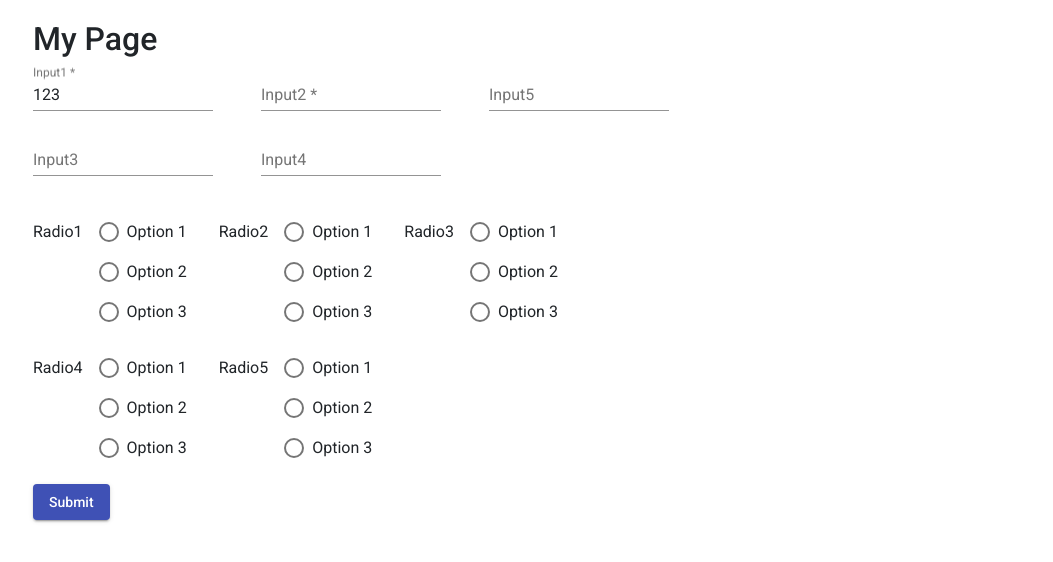
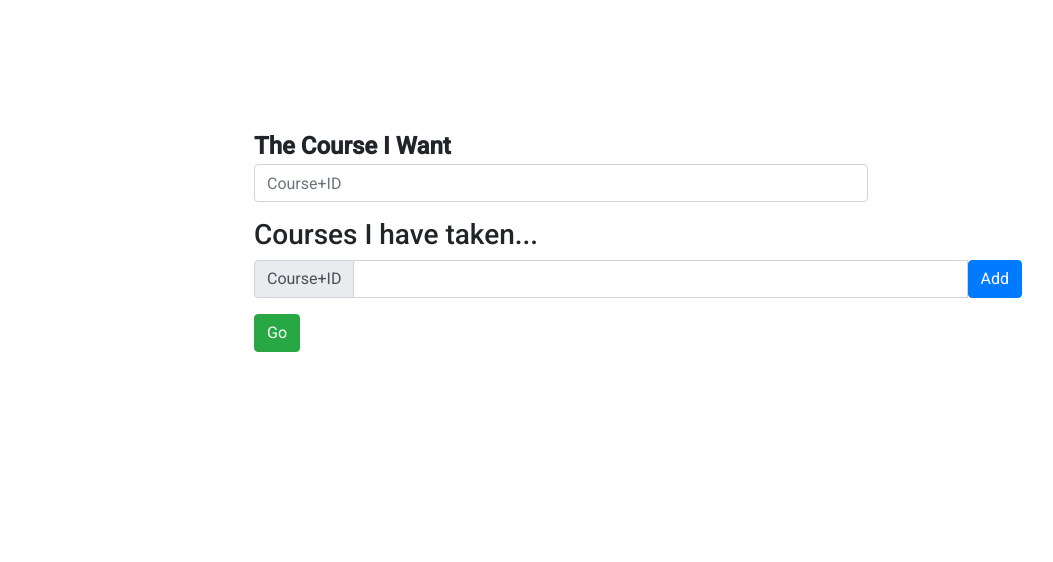
Before and after one commit to RobbieZhuang/WaterFlow-Works, an Angular app in the folder frontend/: page /coursePath in a window 1280 px wide. Shown: the top 562 px of the page, without its empty margins (2-1055 px from the left). Built offline with nearby package versions, Linux system fonts and the light colour scheme.

Commit message:
milestone 1 frontend initial commit

```diff
--- a/frontend/src/app/app-routing.module.ts
+++ b/frontend/src/app/app-routing.module.ts
@@ -1,3 +1,4 @@
+import { CoursePathComponent } from './course-path/course-path.component';
 import { InputformComponent } from './inputform/inputform.component';
 import { HomepageComponent } from './homepage/homepage.component';
 import { NgModule } from '@angular/core';
@@ -7,6 +8,10 @@ const routes: Routes = [
   {
     path:"input",
     component: InputformComponent
+  },
+  {
+    path:"coursePath",
+    component: CoursePathComponent
   },
   {
       path: '**',
--- a/frontend/src/app/app.module.ts
+++ b/frontend/src/app/app.module.ts
@@ -11,6 +11,7 @@ import { FormsModule, ReactiveFormsModule } from '@angular/forms';
 import {MatButtonModule} from '@angular/material/button';
 import {MatRadioModule} from '@angular/material/radio';
 import { HttpClientModule } from '@angular/common/http';
+import { CoursePathComponent } from './course-path/course-path.component';
 
 
 
@@ -18,7 +19,8 @@ import { HttpClientModule } from '@angular/common/http';
   declarations: [
     AppComponent,
     InputformComponent,
-    HomepageComponent
+    HomepageComponent,
+    CoursePathComponent
   ],
   imports: [
     BrowserModule,
--- /dev/null
+++ b/frontend/src/app/course-path/course-path.component.html
@@ -0,0 +1,18 @@
+<div class="background">
+    <form class="inputBox" [formGroup]="form">
+        <span id="wantCourse"><b>The Course I Want </b></span>
+        <input id="wantedCouseInput" class="form-control" placeholder="Course+ID" formControlName="wantedCourse">
+        <h3>Courses I have taken...</h3>
+        <div class="input-group mb-3">
+            <div class="input-group-prepend">
+              <span class="input-group-text" id="inputGroup-sizing-default">Course+ID</span>
+            </div>
+            <input type="text" formControlName="courseTaken" class="form-control" aria-label="Sizing example input" aria-describedby="inputGroup-sizing-default">
+            <button type="button" class="btn btn-primary" (click)="addCourse()">Add</button>
+        </div>
+        <div class="coursesTaken">
+            <button *ngFor="let course of coursesTaken" type="button" class="btn btn-info takenCourseRect">{{course}}</button>
+        </div>
+        <button type="button" class="btn btn-success" (click)="submit()">Go</button>
+    </form>
+</div>
--- /dev/null
+++ b/frontend/src/app/course-path/course-path.component.scss
@@ -0,0 +1,34 @@
+.background{
+    display: flex;
+    width: 100%;
+    height: 100%;
+    flex-direction: column;
+    justify-content: center;
+    align-items: center;
+}
+
+.coursesTaken{
+    margin: 1rem;
+}
+
+.inputBox{
+    margin-top: 1rem;
+    width: 60%;
+    height: 70%;
+}
+
+.takenCourseRect{
+    margin-right: 0.5rem;
+}
+
+#wantedCouseInput{
+    width: 80%;
+}
+
+#wantCourse{
+    font-size: 1.5rem;
+}
+
+h3{
+    margin-top: 1rem;
+}
--- /dev/null
+++ b/frontend/src/app/course-path/course-path.component.ts
@@ -0,0 +1,47 @@
+import { ApicallsService } from './../service/apicalls.service';
+import { Component, OnInit } from '@angular/core';
+import { FormBuilder, FormGroup, Validators } from '@angular/forms';
+
+@Component({
+  selector: 'app-course-path',
+  templateUrl: './course-path.component.html',
+  styleUrls: ['./course-path.component.scss']
+})
+export class CoursePathComponent implements OnInit {
+
+  coursesTaken:string[] = [];
+  form : FormGroup;
+
+  constructor(private api: ApicallsService, private fb: FormBuilder) {
+    this.form = fb.group({
+      wantedCourse:["", Validators.required], // default value as an example
+      courseTaken:["", Validators.required], // first element in array is default value
+    })
+  }
+
+  ngOnInit() {
+  }
+
+  addCourse(){
+    if (!this.form.controls.courseTaken.valid){
+      return
+    }
+    this.coursesTaken.push(this.form.controls.courseTaken.value)
+    this.form.controls.courseTaken.setValue("")
+  }
+
+  submit(){
+    if (!this.form.controls.wantedCourse.valid || this.coursesTaken.length == 0){
+      return
+    }
+    this.api.postData({
+      wantedCourse: this.form.controls.wantedCourse.value,
+      coursesTaken:this.coursesTaken
+    }, "replacethisURL")
+    .subscribe(res => console.log({
+      wantedCourse: this.form.controls.wantedCourse.value,
+      coursesTaken:this.coursesTaken
+    }))
+  }
+
+}
--- a/frontend/src/app/homepage/homepage.component.html
+++ b/frontend/src/app/homepage/homepage.component.html
@@ -1 +1 @@
-<app-inputform></app-inputform>
+<!-- <app-inputform></app-inputform> -->
--- a/frontend/src/app/inputform/inputform.component.ts
+++ b/frontend/src/app/inputform/inputform.component.ts
@@ -39,7 +39,7 @@ export class InputformComponent implements OnInit {
 
     console.log(this.inputForm.value)
 
-    this.api.postData(this.inputForm.value)
+    this.api.postData(this.inputForm.value, "replacethisurl")
     .subscribe(res => console.log(res))
   }
 
--- a/frontend/src/app/service/apicalls.service.ts
+++ b/frontend/src/app/service/apicalls.service.ts
@@ -10,8 +10,7 @@ export class ApicallsService {
 
   constructor(private http: HttpClient) { }
 
-  postData(data: any):Observable<any>{
-    let url = "https://jsonplaceholder.typicode.com/todos/1"
+  postData(data: any, url: string):Observable<any>{
     return this.http.post(url,data);
   }
 }
```
Also changed, not shown: frontend/src/app/services/apiCall/apicalls.service.ts (added, +9 -0 lines), frontend/src/app/services/apiCall/test.js (added), 2 other files (tests, documents, lock files or other folders).
